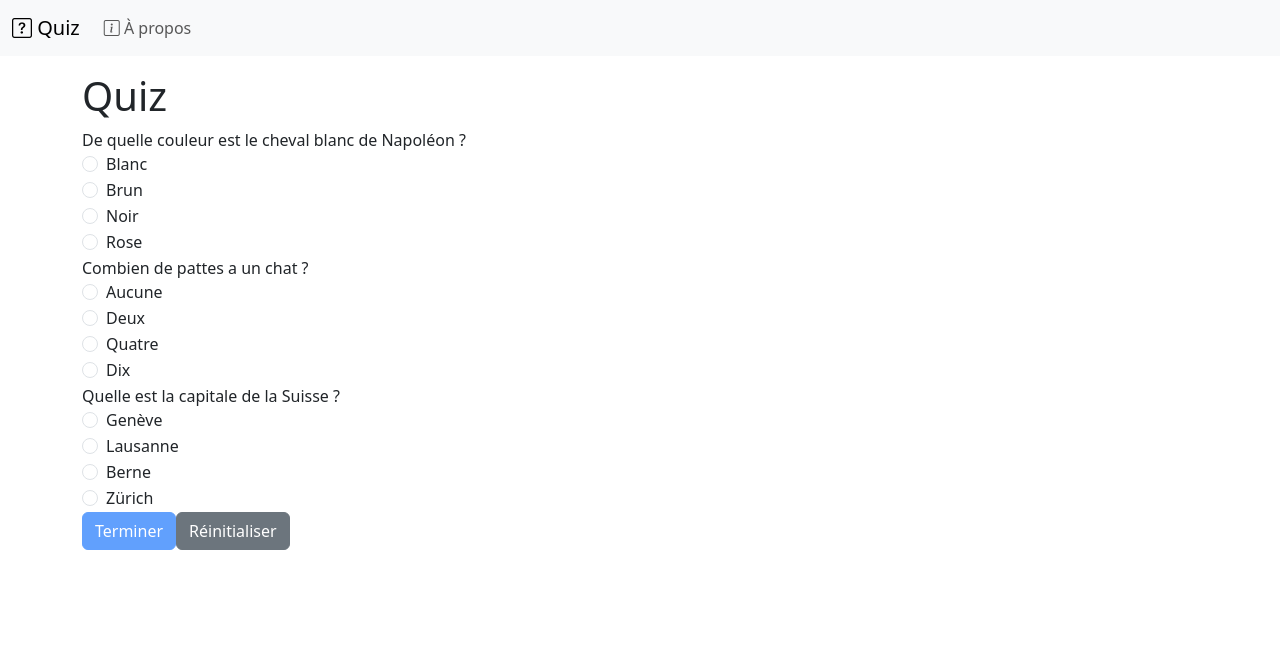
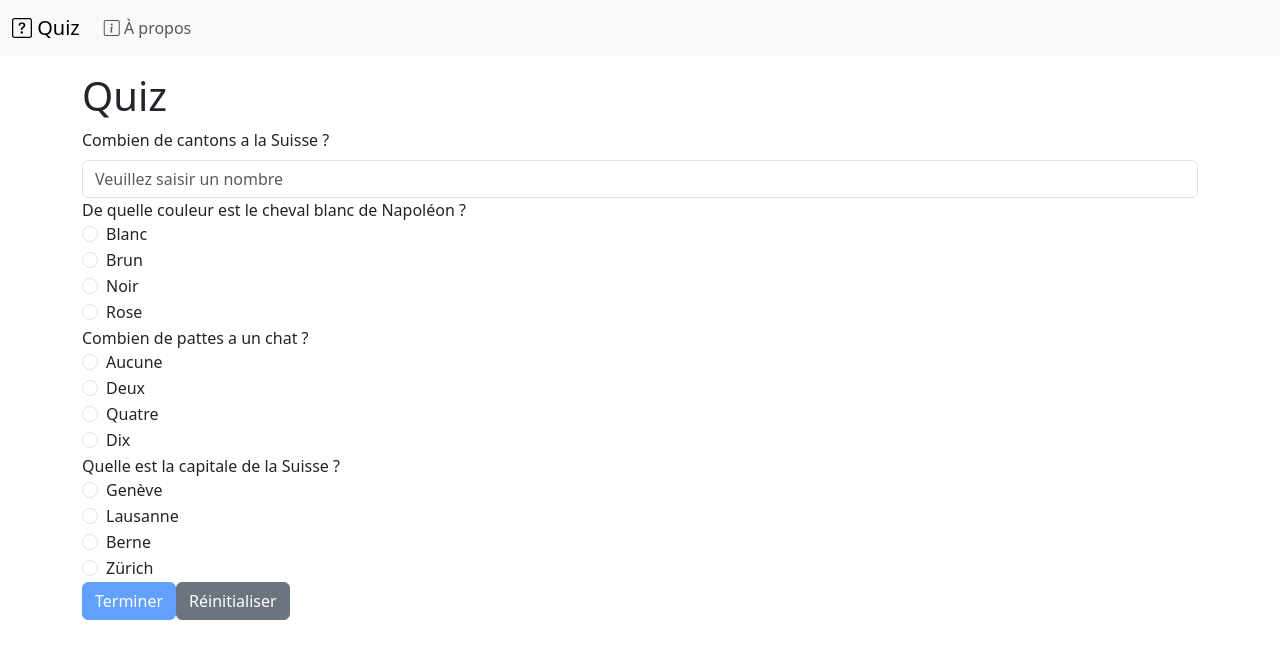
Before and after one commit to hepl-bs21inf5/sem07-project-morinonovorra, a Vue app: page / in a window 1280 px wide. Shown: the top 658 px of the page. Built offline with nearby package versions, Linux system fonts and the light colour scheme.

Commit message:
QuestionText

```diff
--- /dev/null
+++ b/src/components/QuestionRadio.vue
@@ -0,0 +1,30 @@
+<script setup lang="ts">
+import { defineModel, defineProps, type PropType } from 'vue'
+
+const model = defineModel<string | null>()
+const props = defineProps({
+  id: { type: String, required: true },
+  text: { type: String, required: true },
+  options: {
+    type: Array as PropType<Array<{ value: string; text: string }>>,
+    required: true,
+  },
+})
+</script>
+
+<template>
+  {{ props.text }}
+  <div v-for="option in props.options" :key="option.value" class="form-check">
+    <input
+      :id="`${props.id}-${option.value}`"
+      v-model="model"
+      class="form-check-input"
+      type="radio"
+      :name="props.id"
+      :value="option.value"
+    />
+    <label class="form-check-label" :for="`${props.id}-${option.value}`">
+      {{ option.text }}
+    </label>
+  </div>
+</template>
--- /dev/null
+++ b/src/components/QuestionText.vue
@@ -0,0 +1,14 @@
+<script setup lang="ts">
+import { defineModel } from 'vue'
+const reponse = defineModel<string | null>()
+</script>
+
+<template>
+  <label for="exampleFormControlInput" class="form-label"> Combien de cantons a la Suisse ? </label>
+  <input
+    id="exampleFormControlInput"
+    v-model="reponse"
+    class="form-control"
+    placeholder="Veuillez saisir un nombre"
+  />
+</template>
--- a/src/components/QuizForm.vue
+++ b/src/components/QuizForm.vue
@@ -1,11 +1,18 @@
 <script setup lang="ts">
 import { computed, ref } from 'vue'
+import QuestionRadio from '@/components/QuestionRadio.vue'
+import QuestionText from '@/components/QuestionText.vue'
 
 const cheval = ref<string | null>(null)
 const pattes = ref<string | null>(null)
 const capitale = ref<string | null>(null)
+const reponse = ref<string | null>(null)
 const filled = computed<boolean>(
-  () => cheval.value !== null && pattes.value !== null && capitale.value !== null,
+  () =>
+    cheval.value !== null &&
+    pattes.value !== null &&
+    capitale.value !== null &&
+    reponse.value !== null,
 )
 /*
 calcul si toutes les réponses sont remplies
@@ -22,10 +29,13 @@
   if (pattes.value == 'quatre') {
     score += 1
   }
-  if (capitale.value == 'Berne') {
+  if (capitale.value == 'berne') {
     score += 1
   }
-  alert(`Votre score est de ${score} sur 3`)
+  if (reponse.value == '26') {
+    score += 1
+  }
+  alert(`Votre score est de ${score} sur 4`)
 }
 
 function reset(event: Event): void {
@@ -34,10 +44,63 @@
   cheval.value = null
   pattes.value = null
   capitale.value = null
+  reponse.value = null
 }
 </script>
 
 <template>
+  <form @submit="submit">
+    <QuestionText
+      id="reponse"
+      v-model="reponse"
+      text="Combien de pattes a un chat ?"
+      placeholder="Veuillez saisir un nombre"
+    />
+  </form>
+  <form @submit="submit">
+    <QuestionRadio
+      id="cheval"
+      v-model="cheval"
+      text="De quelle couleur est le cheval blanc de Napoléon ?"
+      :options="[
+        { value: 'blanc', text: 'Blanc' },
+        { value: 'brun', text: 'Brun' },
+        { value: 'noir', text: 'Noir' },
+        { value: 'rose', text: 'Rose' },
+      ]"
+    />
+  </form>
+  <form @submit="submit">
+    <QuestionRadio
+      id="pattes"
+      v-model="pattes"
+      text="Combien de pattes a un chat ?"
+      :options="[
+        { value: 'aucune', text: 'Aucune' },
+        { value: 'deux', text: 'Deux' },
+        { value: 'quatre', text: 'Quatre' },
+        { value: 'dix', text: 'Dix' },
+      ]"
+    />
+  </form>
+  <form @submit="submit">
+    <QuestionRadio
+      id="capitale"
+      v-model="capitale"
+      text="Quelle est la capitale de la Suisse ?"
+      :options="[
+        { value: 'geneve', text: 'Genève' },
+        { value: 'lausanne', text: 'Lausanne' },
+        { value: 'berne', text: 'Berne' },
+        { value: 'zurich', text: 'Zürich' },
+      ]"
+    />
+    <button class="btn btn-primary" :class="{ disabled: !filled }" type="submit">Terminer</button>
+    <button class="btn btn-secondary" @click="reset">Réinitialiser</button>
+  </form>
+</template>
+
+<!--
   <form @submit="submit">
     De quelle couleur est le cheval blanc de Napoléon ?
     <div class="form-check">
@@ -176,7 +239,5 @@
       />
       <label class="form-check-label" for="Zürich">Zürich</label>
     </div>
-    <button class="btn btn-primary" :class="{ disabled: !filled }" type="submit">Terminer</button>
-    <button class="btn btn-secondary" @click="reset">Réinitialiser</button>
   </form>
-</template>
+-->
```
Also changed, not shown: src/components/Quiz_source.vue (added, +100 -0 lines).
